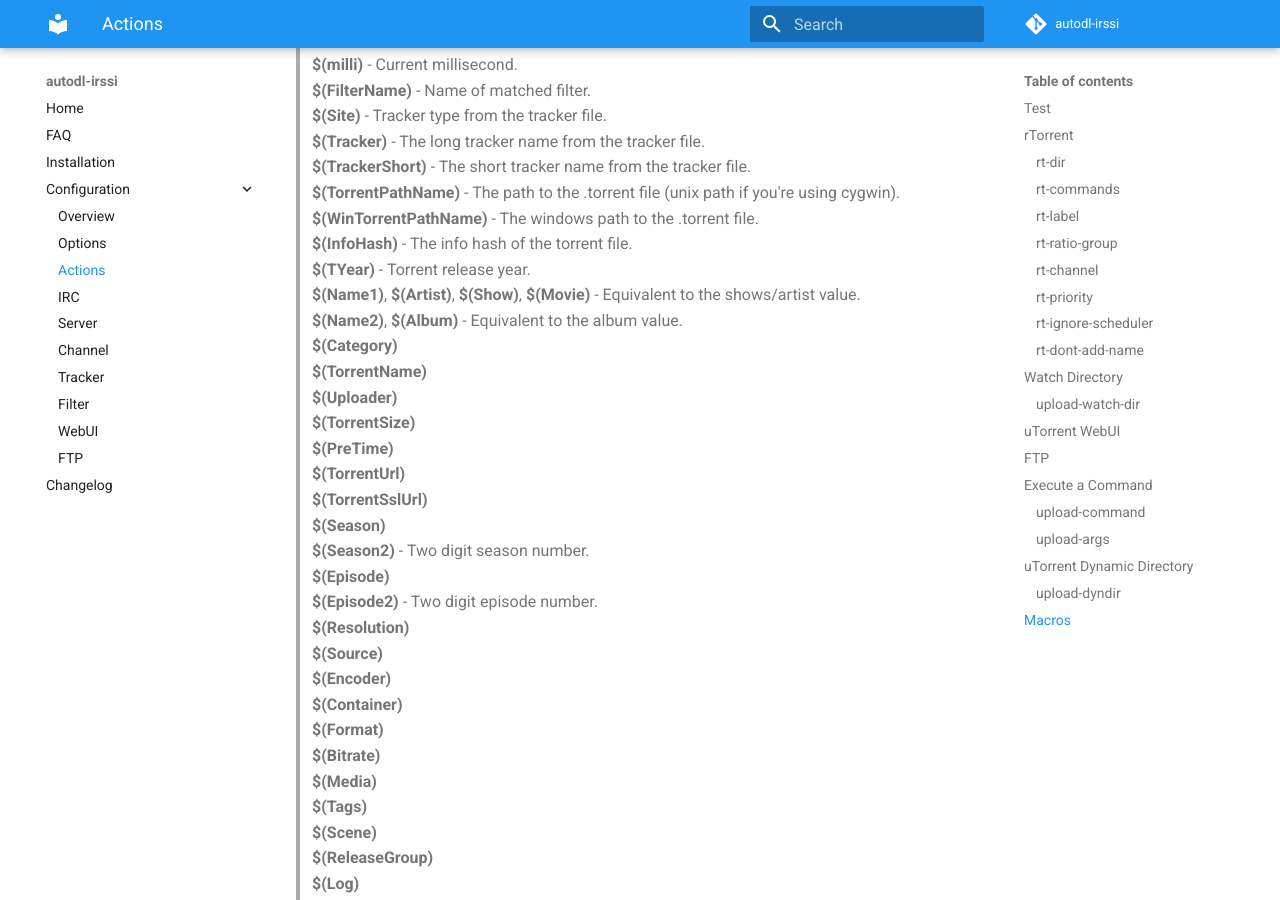
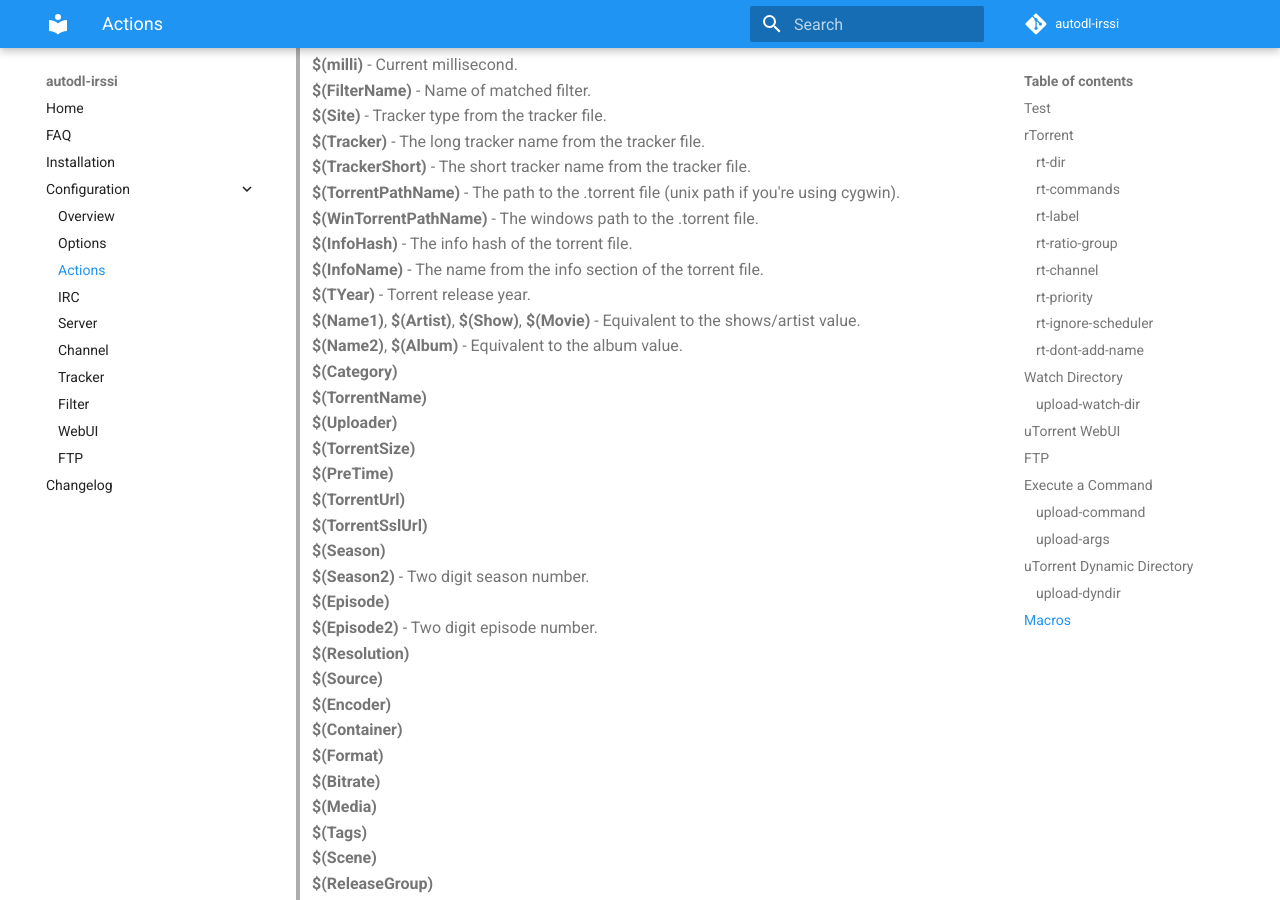
Before and after one commit to autodl-community/autodl-irssi, an MkDocs documentation site: the page built from docs/configuration/actions.md, in a window 1280 px wide and 900 px high, scrolled down 2940 px. Built offline with MkDocs 1.6.1 and Material for MkDocs 9.7.7, drawn with Linux system fonts in a browser that asks for light colours; comment, search, counter and statistics services are not loaded.

Commit message:
Add InfoName macro [#172]

```diff
--- a/docs/configuration/actions.md
+++ b/docs/configuration/actions.md
@@ -135,6 +135,7 @@ _Enclose the macro in double quotes if it's possible that the macro contains spa
 **$(TorrentPathName)** - The path to the .torrent file (unix path if you're using cygwin).
 **$(WinTorrentPathName)** - The windows path to the .torrent file.
 **$(InfoHash)** - The info hash of the torrent file.
+**$(InfoName)** - The name from the info section of the torrent file.
 **$(TYear)** - Torrent release year.
 **$(Name1)**, **$(Artist)**, **$(Show)**, **$(Movie)** - Equivalent to the shows/artist value.
 **$(Name2)**, **$(Album)** - Equivalent to the album value.
```
Also changed, not shown: 1 other file.
